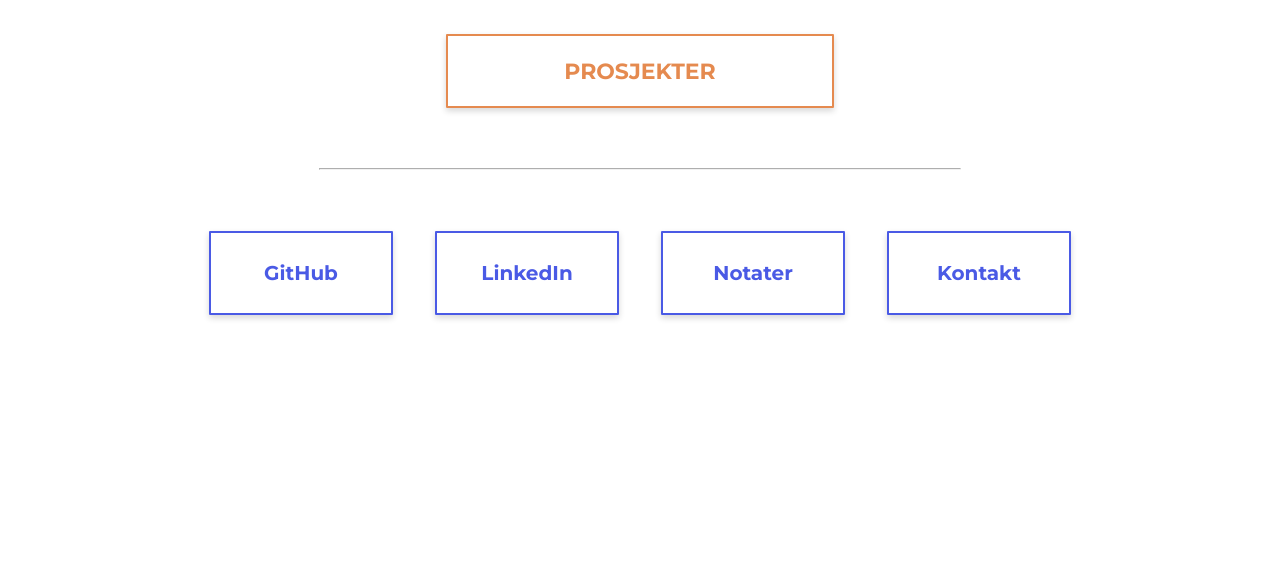
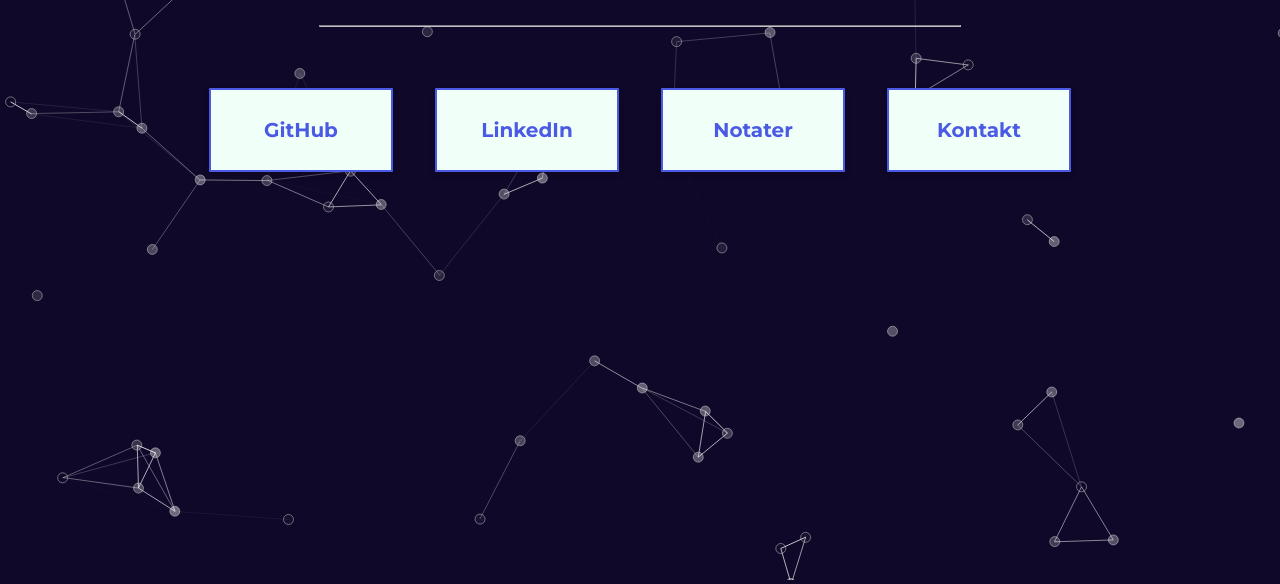
Before and after one commit to mrtnsund/Portfolio, a plain HTML site: page index.html in a window 1280 px wide. Shown: the part 270-854 px from the top of the page. Before the commit the page ends 800 px from the top, so only its background shows below. Drawn offline with nearby package versions, Linux system fonts and the light colour scheme.

Commit message:
la til particles.js

```diff
--- a/index.html
+++ b/index.html
@@ -12,8 +12,11 @@
 </head>
 
 <body>
+    <div id="particles-js">
+    </div>
+
     <div class="header">
-        <p id="headerEmoji">👨🏻‍💻</p>
+
         <p id="headerTekst">Morten Sund</p>
     </div>
     <div class="innhold">
@@ -46,6 +49,12 @@
             </div>
         </a>
     </div>
+    <script src="https://cdn.jsdelivr.net/npm/particles.js@2.0.0/particles.min.js"></script>
+    <script>
+        particlesJS.load('particles-js', 'particles.json', function () {
+            console.log('particles.json loaded');
+        });
+    </script>
 </body>
 
 </html>
--- /dev/null
+++ b/particles.json
@@ -0,0 +1,67 @@
+{
+    "particles":{
+      "number":{
+        "value":50
+      },
+      "color":{
+        "value":"#fff"
+      },
+      "shape":{
+        "type":"circle",
+        "stroke":{
+          "width":0.5,
+          "color":"#ccc"
+        }
+      },
+      "opacity":{
+        "value":0.4,
+        "random":true,
+        "anim":{
+          "enable":false,
+          "speed":1
+        }
+      },
+      "size":{
+        "value": 5,
+        "random":false,
+        "anim":{
+          "enable": false,
+          "speed":20
+        }
+      },
+      "line_linked":{
+        "enable": true,
+        "distance": 120,
+        "color":"#fff",
+        "width":1
+      },
+      "move":{
+        "enable":true,
+        "speed":2,
+        "direction":"none",
+        "straight":false
+      }
+    },
+    "interactivity":{
+      "events":{
+        "onhover":{
+          "enable":true,
+          "mode":"repulse"
+        },
+        "onclick":{
+          "enable": true,
+          "mode":"push"
+        }
+      },
+      "modes":{
+        "repulse":{
+          "distance":50,
+          "duration":0.4
+        },
+        "bubble":{
+          "distance":50,
+          "size":10
+        }
+      }
+    }
+  }
--- a/style.css
+++ b/style.css
@@ -5,15 +5,14 @@
     font-family: 'Montserrat', sans-serif;
     box-sizing: border-box;
     text-align: center;
+    background-color: #0F0828;
+    color: #F0FFF8;
 }
 a {
     color: inherit;
 }
-#headerEmoji {
-    font-size: 60px;
-}
+
 #headerTekst {
-
     text-transform: uppercase;
     font-size: 50px;
     font-weight: bold;
@@ -30,6 +29,7 @@
     border: 2px solid #E58A4F;
     border-radius: 1px;
     box-shadow: 0px 3px 6px rgba(0,0,0,0.16) ;
+    background-color: #0F0828;
 }
 .innholdProsjekterTekst {
     position: absolute;
@@ -51,6 +51,7 @@
     border: 2px solid #4A5AE5;
     height: 80px;
     width: 180px;
+    background-color: #F0FFF8;
     border-radius: 1px;
     box-shadow: 0px 3px 6px rgba(0,0,0,0.16) ;
     position: relative;
@@ -71,6 +72,12 @@
     margin-top: 60px;
     margin-bottom: 40px;
 }
+#particles-js {
+    position: absolute;
+    width: 100%;
+    height: 100%;
+}
+
 @media only screen and (max-width: 600px){
     hr {
         width: 300px;
```
Lines whose indentation alone changed are shown as unchanged.
